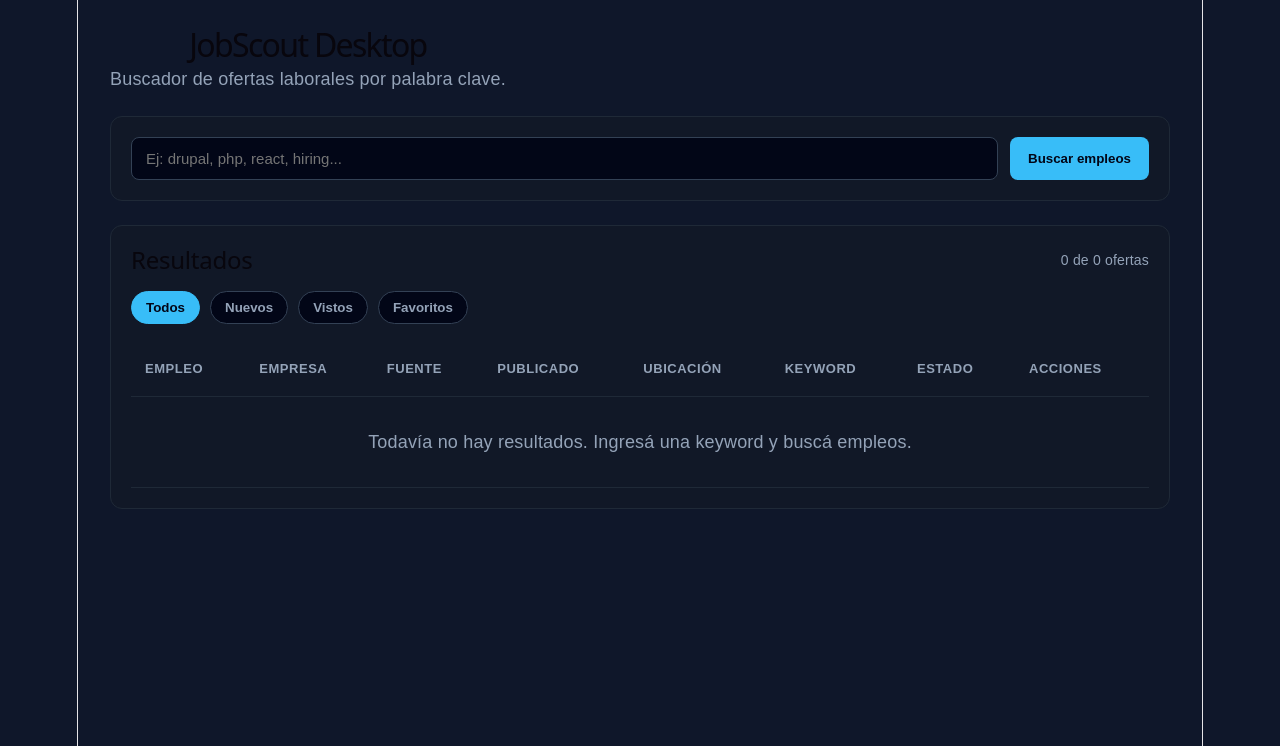
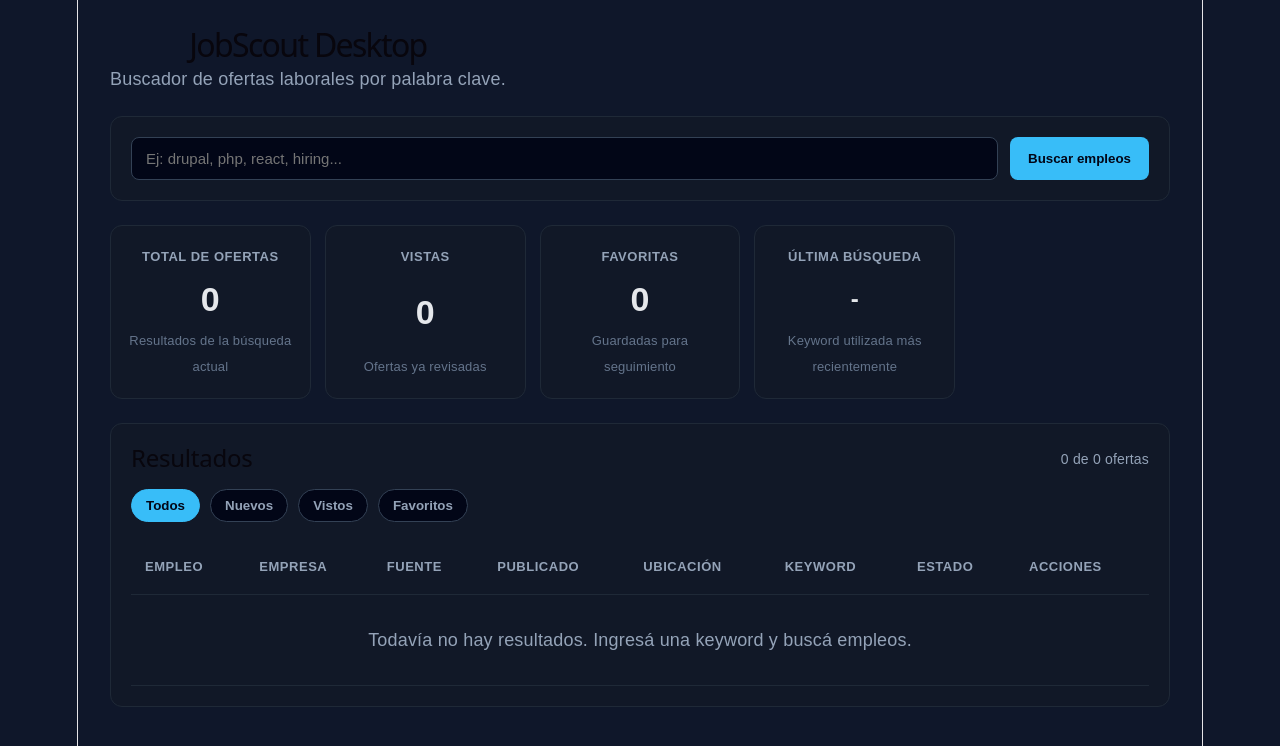
Before and after one commit to rsampaoli/job-scout-desktop, a React (Vite) app: page / in a window 1280 px wide. Shown: the top 746 px of the page. Built offline with nearby package versions, Linux system fonts and the light colour scheme.

Commit message:
refactor: separate job status and favorite state

```diff
--- a/src/App.css
+++ b/src/App.css
@@ -150,6 +150,7 @@ a:hover {
   opacity: 0.7;
   cursor: not-allowed;
 }
+
 .link-button {
   background: none;
   border: none;
@@ -227,3 +228,98 @@ a:hover {
   color: #020617;
   border-color: #38bdf8;
 }
+
+.stats-grid {
+  display: grid;
+  grid-template-columns: repeat(5, minmax(0, 1fr));
+  gap: 14px;
+  margin-bottom: 24px;
+}
+
+.stat-card {
+  background: #111827;
+  border: 1px solid #1f2937;
+  border-radius: 12px;
+  padding: 18px;
+  min-height: 120px;
+  display: flex;
+  flex-direction: column;
+  justify-content: space-between;
+}
+
+.stat-card:hover {
+  border-color: #334155;
+}
+
+.stat-label {
+  color: #94a3b8;
+  font-size: 13px;
+  text-transform: uppercase;
+  letter-spacing: 0.04em;
+  font-weight: bold;
+}
+
+.stat-value {
+  color: #e5e7eb;
+  font-size: 34px;
+  line-height: 1;
+  margin-top: 12px;
+  margin-bottom: 12px;
+}
+
+.stat-helper {
+  color: #64748b;
+  font-size: 13px;
+}
+
+.stat-keyword {
+  font-size: 24px;
+  word-break: break-word;
+}
+
+@media (max-width: 1100px) {
+  .stats-grid {
+    grid-template-columns: repeat(2, minmax(0, 1fr));
+  }
+
+  .stat-card-wide {
+    grid-column: span 2;
+  }
+}
+
+@media (max-width: 700px) {
+  .stats-grid {
+    grid-template-columns: 1fr;
+  }
+
+  .stat-card-wide {
+    grid-column: auto;
+  }
+
+  .search-panel {
+    flex-direction: column;
+  }
+}
+
+.favorite-button {
+  background: none;
+  border: none;
+  color: #94a3b8;
+  padding: 0;
+  font-size: 22px;
+  line-height: 1;
+  cursor: pointer;
+}
+
+.favorite-button:hover {
+  color: #fde68a;
+}
+
+.favorite-button.is-active {
+  color: #facc15;
+}
+
+.status-favorite {
+  background: #713f12;
+  color: #fde68a;
+}
--- a/src/App.jsx
+++ b/src/App.jsx
@@ -2,7 +2,7 @@ import { useState } from 'react';
 import './App.css';
 import { searchRemotiveJobs } from './services/remotiveApi';
 
-const JOB_STATUSES_STORAGE_KEY = 'jobScout.jobStatuses';
+const JOB_METADATA_STORAGE_KEY = 'jobScout.jobMetadata';
 
 function App() {
   const [keyword, setKeyword] = useState('');
@@ -24,14 +24,20 @@ function App() {
       setHasSearched(true);
 
       const results = await searchRemotiveJobs(keyword);
-      const savedStatuses = getSavedJobStatuses();
+      const savedMetadata = getSavedJobMetadata();
 
-      const resultsWithSavedStatuses = results.map((job) => ({
-        ...job,
-        status: savedStatuses[job.url] || job.status || 'new',
-      }));
+      const resultsWithSavedMetadata = results.map((job) => {
+        const metadata = savedMetadata[job.url];
 
-      setJobs(resultsWithSavedStatuses);
+        return {
+          ...job,
+          status: metadata?.status || job.status || 'new',
+          isFavorite: metadata?.isFavorite || false,
+        };
+      });
+
+      setJobs(resultsWithSavedMetadata);
+
     } catch (error) {
       console.error(error);
       setErrorMessage('Ocurrió un error al buscar empleos. Revisá tu conexión o intentá nuevamente.');
@@ -40,30 +46,36 @@ function App() {
     }
   };
 
-  const updateJobStatus = (jobUrl, newStatus) => {
-    const savedStatuses = getSavedJobStatuses();
+  const updateJobMetadata = (jobUrl, metadataToUpdate) => {
+    const savedMetadata = getSavedJobMetadata();
+    const currentMetadata = savedMetadata[jobUrl] || {};
 
-    const updatedStatuses = {
-      ...savedStatuses,
-      [jobUrl]: newStatus,
+    const updatedMetadataForJob = {
+      ...currentMetadata,
+      ...metadataToUpdate,
+    };
+
+    const updatedMetadata = {
+      ...savedMetadata,
+      [jobUrl]: updatedMetadataForJob,
     };
 
     localStorage.setItem(
-      JOB_STATUSES_STORAGE_KEY,
-      JSON.stringify(updatedStatuses)
+      JOB_METADATA_STORAGE_KEY,
+      JSON.stringify(updatedMetadata)
     );
 
     setJobs((currentJobs) =>
       currentJobs.map((job) =>
         job.url === jobUrl
-          ? { ...job, status: newStatus }
+          ? { ...job, ...metadataToUpdate }
           : job
       )
     );
   };
 
   const handleOpenJob = (job) => {
-    updateJobStatus(job.url, 'seen');
+    updateJobMetadata(job.url, { status: 'seen' });
 
     if (window.electronAPI?.openExternalLink) {
       window.electronAPI.openExternalLink(job.url);
@@ -73,13 +85,31 @@ function App() {
     window.open(job.url, '_blank', 'noopener,noreferrer');
   };
 
+  const toggleFavorite = (job) => {
+    updateJobMetadata(job.url, {
+      isFavorite: !job.isFavorite,
+    });
+  };
+
   const filteredJobs = jobs.filter((job) => {
     if (activeStatusFilter === 'all') {
       return true;
     }
 
+    if (activeStatusFilter === 'favorite') {
+      return job.isFavorite;
+    }
+
     return job.status === activeStatusFilter;
   });
+
+  const dashboardStats = {
+    total: jobs.length,
+    new: jobs.filter((job) => job.status === 'new').length,
+    seen: jobs.filter((job) => job.status === 'seen').length,
+    favorite: jobs.filter((job) => job.isFavorite === true).length,
+    lastKeyword: hasSearched ? keyword.trim() : '-',
+  };
 
   return (
     <main className="app">
@@ -113,6 +143,32 @@ function App() {
           {errorMessage}
         </section>
       )}
+
+      <section className="stats-grid">
+        <article className="stat-card">
+          <span className="stat-label">Total de ofertas</span>
+          <strong className="stat-value">{dashboardStats.total}</strong>
+          <small className="stat-helper">Resultados de la búsqueda actual</small>
+        </article>
+
+        <article className="stat-card">
+          <span className="stat-label">Vistas</span>
+          <strong className="stat-value">{dashboardStats.seen}</strong>
+          <small className="stat-helper">Ofertas ya revisadas</small>
+        </article>
+
+        <article className="stat-card">
+          <span className="stat-label">Favoritas</span>
+          <strong className="stat-value">{dashboardStats.favorite}</strong>
+          <small className="stat-helper">Guardadas para seguimiento</small>
+        </article>
+
+        <article className="stat-card stat-card-wide">
+          <span className="stat-label">Última búsqueda</span>
+          <strong className="stat-value stat-keyword">{dashboardStats.lastKeyword}</strong>
+          <small className="stat-helper">Keyword utilizada más recientemente</small>
+        </article>
+      </section>
 
       <section className="results-panel">
         <div className="results-header">
@@ -205,10 +261,10 @@ function App() {
 
                       <button
                         type="button"
-                        className="link-button"
-                        onClick={() => updateJobStatus(job.url, 'favorite')}
-                      >
-                        Favorito
+                        className={job.isFavorite ? 'favorite-button is-active' : 'favorite-button'}
+                        onClick={() => toggleFavorite(job)}
+                        title={job.isFavorite ? 'Quitar de favoritos' : 'Agregar a favoritos'}>
+                        {job.isFavorite ? '★' : '☆'}
                       </button>
                     </div>
                   </td>
@@ -222,17 +278,17 @@ function App() {
   );
 }
 
-function getSavedJobStatuses() {
-  const savedStatuses = localStorage.getItem(JOB_STATUSES_STORAGE_KEY);
+function getSavedJobMetadata() {
+  const savedMetadata = localStorage.getItem(JOB_METADATA_STORAGE_KEY);
 
-  if (!savedStatuses) {
+  if (!savedMetadata) {
     return {};
   }
 
   try {
-    return JSON.parse(savedStatuses);
+    return JSON.parse(savedMetadata);
   } catch (error) {
-    console.error('No se pudieron leer los estados guardados:', error);
+    console.error('No se pudieron leer los datos guardados de ofertas:', error);
     return {};
   }
 }
@@ -241,7 +297,6 @@ function getStatusLabel(status) {
   const labels = {
     new: 'Nuevo',
     seen: 'Visto',
-    favorite: 'Favorito',
   };
 
   return labels[status] || 'Nuevo';
--- a/src/services/remotiveApi.js
+++ b/src/services/remotiveApi.js
@@ -28,6 +28,7 @@ export async function searchRemotiveJobs(keyword) {
         tags: job.tags || [],
         description: job.description || '',
         status: 'new',
+        isFavorite: false,
     }));
 
     return normalizedJobs.filter((job) => matchesKeyword(job, cleanKeyword));
```
Lines whose indentation alone changed are shown as unchanged.
